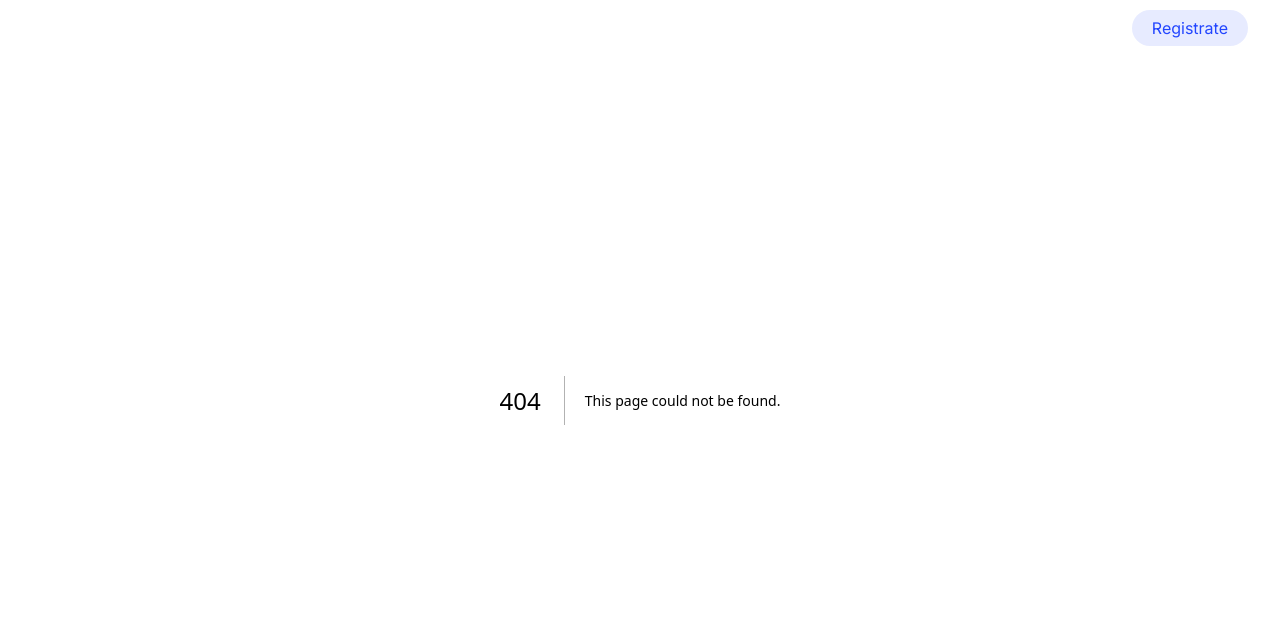
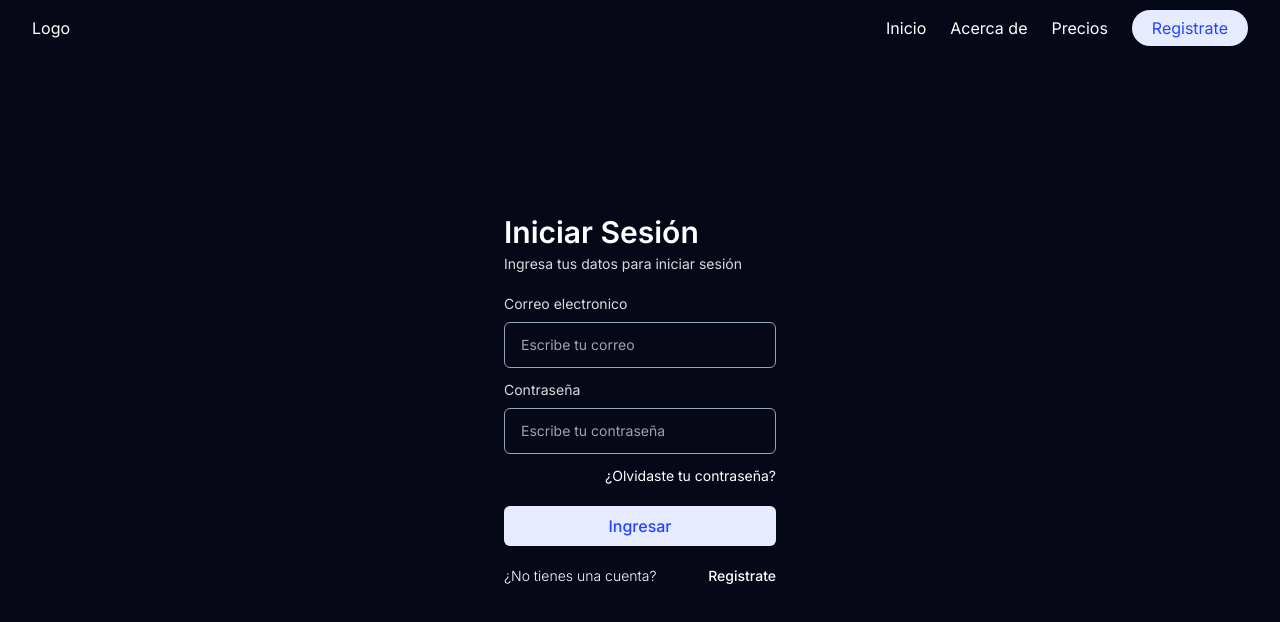
Before and after one commit to jam1787/magistv, a Next.js app: page /sign-in in a window 1280 px wide. Before the commit this address had no page. Shown: the top 622 px of the page. Built offline with nearby package versions, Linux system fonts and the light colour scheme.

Commit message:
Add Faqs SignInRegister components

```diff
--- a/package.json
+++ b/package.json
@@ -11,6 +11,7 @@
   "dependencies": {
     "@paypal/react-paypal-js": "^8.3.0",
     "next": "14.2.3",
+    "qs": "^6.12.1",
     "react": "^18",
     "react-dom": "^18",
     "react-icons": "^5.2.1"
--- /dev/null
+++ b/src/app/(auth)/create-account/page.js
@@ -0,0 +1,15 @@
+import { Form } from '@/app/components/Form/Form'
+
+const CreateAccount = () => {
+  return (
+    <Form
+        title='registrate'
+        btnSubmitText='Registrarme'
+        otherFormQuestion='¿Ya tienes una cuenta?'
+        otherFormText='Iniciar Sesión'
+        otherFormLink='/sign-in'
+    />
+  )
+}
+
+export default CreateAccount
--- /dev/null
+++ b/src/app/(auth)/layout.js
@@ -0,0 +1,9 @@
+import React from 'react'
+
+const AuthLayout = ({children}) => {
+  return (
+    <section className='min-h-screen flex flex-col items-center justify-center text-white'>{children}</section>
+  )
+}
+
+export default AuthLayout
--- /dev/null
+++ b/src/app/(auth)/sign-in/page.js
@@ -0,0 +1,16 @@
+import { Form } from '@/app/components/Form/Form'
+
+const SignIn = () => {
+  return (
+    <Form
+        title='Iniciar Sesión'
+        btnSubmitText='Ingresar'
+        forgotPassword='¿Olvidaste tu contraseña?'
+        otherFormQuestion='¿No tienes una cuenta?'
+        otherFormText='Registrate'
+        otherFormLink='/create-account'
+    />
+  )
+}
+
+export default SignIn
--- /dev/null
+++ b/src/app/components/Accordion/Accordion.js
@@ -0,0 +1,44 @@
+"use client"
+import {useState} from 'react'
+import { AccordionAnimation } from './AccordionAnimation'
+
+export const Accordion = ({question, answer, allowDevices, devices}) => {
+    const [accordionOpen, setAccordionOpen] = useState(false)
+
+  return (
+    <div className={'px-3 md:px-5 py-5 border-b'} onClick={() => setAccordionOpen(!accordionOpen)}>
+        <button
+            className='w-full text-start flex items-center justify-between gap-2'
+        >
+            <span className='text-pretty'>{question}</span>
+            <AccordionAnimation accordionOpen={accordionOpen}/>
+        </button>
+        <div className={`py-2 text-sm transition-all overflow-hidden ${
+            accordionOpen
+                ? 'h-fit opacity-100'
+                : 'h-0 opacity-0'
+        }`}>
+            <div className="overflow-hidden pt-2 transtion">
+                <p className='opacity-85 w-[90%] text-ballance' >{answer}</p>
+                {devices &&
+                    allowDevices.map(({tv, stream, mobile}, i) =>
+                        <ul key={i} className='pt-4'>
+                            <h3 className='my-2 text-base'>Smart TVs</h3>
+                            {tv.map((tvs, i) =>
+                                <li key={i} className='pt-1.5 pl-3 opacity-85'>{tvs}</li>
+                            )}
+                            <h3 className='my-2 text-base'>Dispositivos de streaming</h3>
+                            {stream.map((streams, i) =>
+                                <li key={i} className='pt-1.5 pl-3 opacity-85'>{streams}</li>
+                            )}
+                            <h3 className='my-2 text-base'>Dispositivos móviles</h3>
+                            {mobile.map((mobiles, i) =>
+                                <li key={i} className='pt-1.5 pl-3 opacity-85'>{mobiles}</li>
+                            )}
+                        </ul>
+                    )}
+            </div>
+        </div>
+    </div>
+  )
+}
--- /dev/null
+++ b/src/app/components/Accordion/AccordionAnimation.js
@@ -0,0 +1,30 @@
+export const AccordionAnimation = ({accordionOpen}) => {
+return (
+    <svg
+        className="shrink-0 ml-2 "
+        width="16"
+        height="16"
+        xmlns="http://www.w3.org/2000/svg"
+        fill="white"
+    >
+        <rect
+            y="7"
+            width="16"
+            height="2"
+            rx="1"
+            className={`transform origin-center transition duration-300 ease-out ${
+                accordionOpen && "!rotate-180"
+            }`}
+        />
+        <rect
+            y="7"
+            width="16"
+            height="2"
+            rx="1"
+            className={`transform origin-center rotate-90 transition duration-300 ease-out ${
+                accordionOpen && "!rotate-180"
+            }`}
+        />
+    </svg>
+)
+}
--- /dev/null
+++ b/src/app/components/Faqs.js
@@ -0,0 +1,35 @@
+import { Accordion } from "./Accordion/Accordion"
+
+const faqsData = [
+    {question: '¿Qué se puede ver en MagisTv?', answer: 'Se trata de una aplicación que ofrece acceso a más de 1.200 canales en vivo, 10.000 series y películas, eventos deportivos y más. Además, permite el acceso ilimitado a todas las plataformas, entre esas Star+, Hbo, Disney, por lo que los usuarios pueden ver los partidos de LigaPro y Muchos más sin ningún coste adicional.'},
+    {question: '¿Qué tan seguro es la aplicación MagisTV?', answer: 'Siempre y cuando lo descarguen de los Links proporcionados por nosotros no representa ningún riesgo. Como todo en internet, tratando de replicar el éxito de Magis han salido copias maliciosas que introducen Publicidad en Tu teléfono abusando de los Permisos que le Puedan otorgar.'},
+    {question: '¿Cuales son los dispositivos compatibles?', answer: 'Basicamente todo Dispositivos Android donde puedas instalar la aplicacion de Magis es compatible.', devices: true },
+    {question: '¿Cuántos dispositivos puedo conectar al mismo tiempo?', answer: 'Podrás visualizar hasta 3 pantallas consecutivas nuestro servicio se vende en cuentas triples o para 3 dispositivos.'},
+]
+
+const allowDevices = [{
+    tv: ['NVIDIA SHIELD TV (nuevo y antiguo)', 'Xiaomi Mi Box S (Android TV)', 'Xiaomi Mi Stick', 'Fire TV Stick Lite', 'Smart TVs con Android TV'],
+    stream: ['Amazon Fire TV Stick', 'Chromecast'],
+    mobile: ['Teléfonos inteligentes y tabletas con Android', 'iPhones y iPads (con un jailbreak)']
+}]
+
+export const Faqs = () => {
+    return (
+      <section className="text-white mb-10">
+        <div className="max-w-2xl mx-auto text-center mt-16 mb-8 md:mb-20">
+          <h2 className="text-3xl font-semibold leading-tight sm:text-4xl lg:text-5xl">Preguntas frecuentes</h2>
+        </div>
+        <div className="p-2 w-[90%] mx-auto max-w-[50rem] rounded-lg border shadow-lg">
+          {faqsData.map(({question, answer, devices}, i) =>
+            <Accordion
+              key={i}
+              question={question}
+              answer={answer}
+              allowDevices={allowDevices}
+              devices={devices}
+            />
+          )}
+        </div>
+      </section>
+    )
+  }
--- /dev/null
+++ b/src/app/components/Form/Form.js
@@ -0,0 +1,58 @@
+import Link from 'next/link'
+
+export const Form = ({
+    title,
+    btnSubmitText,
+    forgotPassword,
+    otherFormText,
+    otherFormQuestion,
+    otherFormLink
+}) => {
+  return (
+    <div className="w-screen max-w-72 p-2 rounded-lg">
+        <h1 className="text-3xl font-semibold capitalize">{title}</h1>
+        <p className='text-sm opacity-85 mt-1'>Ingresa tus datos para {title === "Iniciar Sesión" ? 'iniciar sesión' : 'registrarte'}</p>
+        <form className="mt-5">
+            <div className="text-sm">
+                <label className='block opacity-85 mb-2' htmlFor="email">Correo electronico</label>
+                <input
+                    className='w-full py-3 px-4 bg-transparent rounded-md border border-slate-400 outline-0'
+                    type="email"
+                    name="email"
+                    id="email"
+                    placeholder="Escribe tu correo"
+                    required
+                />
+            </div>
+            <div className="mt-3 text-sm">
+                <label htmlFor="password" className='block opacity-85 mb-2'>Contraseña</label>
+                <input
+                    className='w-full py-3 px-4 bg-transparent rounded-md border border-slate-400 outline-0'
+                    type="password"
+                    name="password"
+                    id="password"
+                    placeholder="Escribe tu contraseña"
+                    required
+                />
+                {forgotPassword &&
+                    <Link className='block text-sm mt-3 text-end' href="#">
+                        {forgotPassword}
+                    </Link>
+                }
+            </div>
+            <button
+                className="w-full my-5 py-2 px-5 font-medium bg-[#e7ebff] text-[#2245ff] rounded-md"
+                type='submit'
+            >
+                {btnSubmitText}
+            </button>
+        </form>
+        <span className="flex justify-between text-sm font-light">
+            {otherFormQuestion}
+            <Link href={otherFormLink} className="font-medium">
+                {otherFormText}
+            </Link>
+        </span>
+    </div>
+  )
+}
--- a/src/app/components/Navbar.js
+++ b/src/app/components/Navbar.js
@@ -15,7 +15,7 @@ const Navbar = () => {
   return (
     <header className='fixed top-0 left-0 z-20 w-full backdrop-blur-md'>
         <nav className="flex items-center justify-between text-white 2xl:container 2xl:m-auto px-5 lg:px-8 py-2 md:py-4">
-            <Link href="#" className='w-32'>Logo</Link>
+            <Link href="/" className='w-32'>Logo</Link>
             <ul className={`${menuClick ? menuStyles + menuActiveStyles : menuStyles}`}>
                 {navLinks.map(({name, route}, i) =>
                     <li key={i}>
--- a/src/app/components/Pricing.js
+++ b/src/app/components/Pricing.js
@@ -4,17 +4,19 @@ const pricingData = [
     {plan: 'Básico', time: '1 mes', price: '09', description: 'Acceso completo a todos los contenidos de MagisTV durante 1 mes.'},
     {plan: 'Intermedio', time: '3 meses', price: '25', description: 'Acceso completo a todos los contenidos de MagisTV durante 3 mes.'},
     // {plan: 'Pro', time: '6 meses + 1 grátis', price: '49', description: 'Acceso completo al contenido de MagisTv durante 6 meses por un precio promocional. Además, 1 mes adicional sin costo.'},
-    {plan: 'Premium', time: '12 meses + 2 grátis', price: '87', description: 'Acceso completo al contenidos de MagisTV durante 12 meses por un precio promocional. Además, 2 meses adicionales sin costo.'},
+    {plan: 'Premium', time: '12 meses + 2 grátis', price: '87', description: 'Acceso completo a MagisTV durante 12 meses por un precio promocional. Además, 2 meses adicionales sin costo.'},
 ]
 
 const Pricing = () => {
   return (
     <section id="pricing" className="flex justify-center items-center flex-wrap text-center text-white">
       {pricingData.map(({plan, time, price, description}) =>
-        <div className="h-80 flex flex-col justify-between m-10 px-2 text-center py-5 max-w-72">
-          <h2 className="text-2xl font-medium pb-2 border-b border-blue-600 opacity-85 uppercase">{plan}</h2>
-          <h3 className="text-3xl py-3 font-semibold w-60 mx-auto opacity-85">USD {price}/<span className="text-2xl">{time}</span></h3>
-          <p className="pb-8 text-sm max-w-1/2 opacity-85">{description}</p>
+        <div className="h-[21rem] flex flex-col justify-between m-10 px-2 text-center py-5 max-w-72">
+          <div>
+            <h2 className="text-2xl font-medium pb-2 border-b border-blue-600 opacity-85 uppercase">{plan}</h2>
+            <h3 className="text-3xl py-3 font-semibold w-60 mx-auto opacity-85">USD {price}/<span className="text-2xl">{time}</span></h3>
+            <p className=" text-sm max-w-1/2 opacity-85">{description}</p>
+          </div>
           <LinkComponent text='CONTRATAR' classStyle='block py-3 px-10 w-full text-md' />
         </div>
       )}
--- a/src/app/page.js
+++ b/src/app/page.js
@@ -1,13 +1,15 @@
 import About from "./components/About";
+import { Faqs } from "./components/Faqs";
 import Hero from "./components/Hero";
 import Pricing from "./components/Pricing";
 
 export default function Home() {
   return (
-    <main className="">
+    <main>
       <Hero />
       <About />
       <Pricing />
+      <Faqs />
     </main>
   );
 }
```
Also changed, not shown: src/app/components/About.js (+8 -9 lines), public/image.png (added), 1 other file (tests, documents, lock files or other folders).
